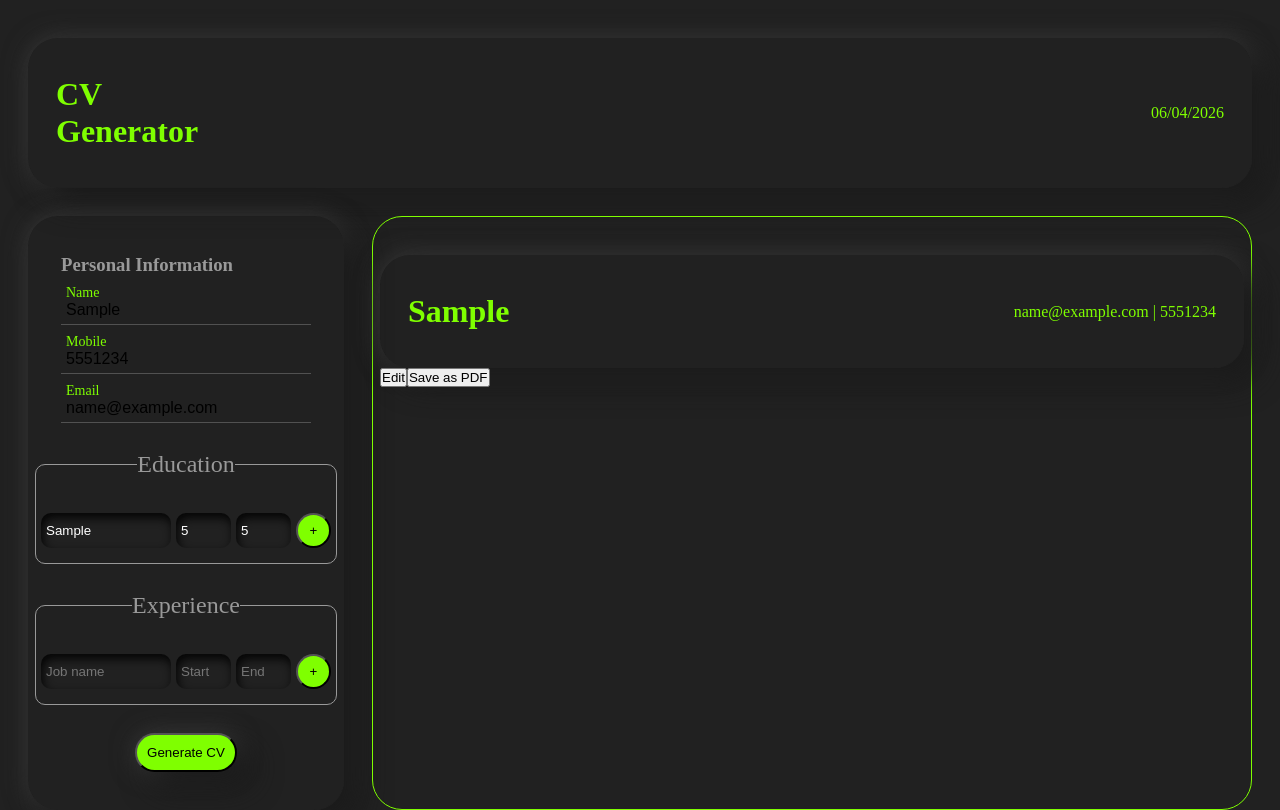
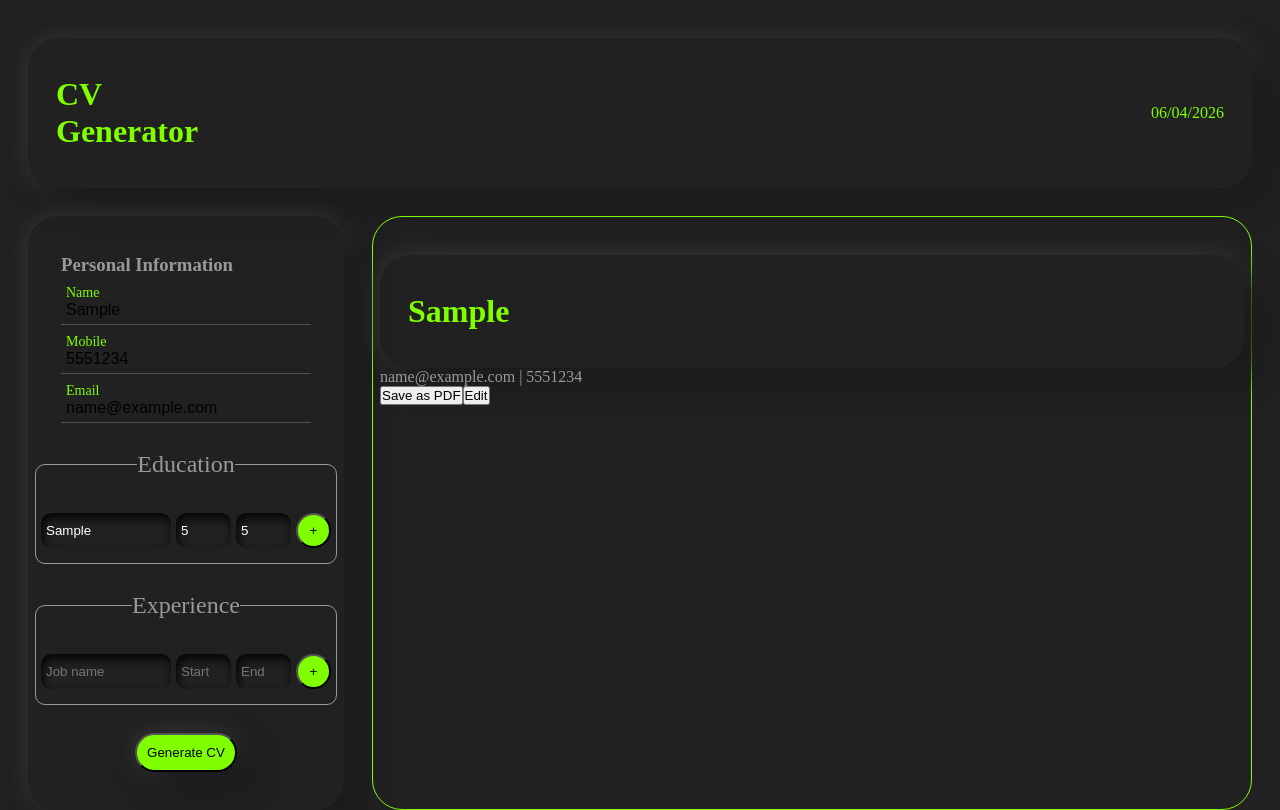
Before and after one commit to NomadicHippiee/cv-generator, a React (Vite) app: page / in a window 1280 px wide. Both pictures are taken after typing "Sample", "5551234", "name@example.com", "Sample", "5", "5" into the empty fields and a click on the button "Generate CV". Built offline with nearby package versions, Linux system fonts and the light colour scheme.

Commit message:
Fix layout for PDF element

```diff
--- a/src/components/CVPreview.jsx
+++ b/src/components/CVPreview.jsx
@@ -33,10 +33,11 @@ export default function CVPreview({ cvData, onEdit }) {
         <div id="cv-preview" className="cv-preview">
           <header className="cv-header">
             <h1>{cvData.name}</h1>
+          </header>
           <p>
             {cvData.email} | {cvData.phone}
           </p>
-          </header>
+
           {cvData.education.length > 0 && (
             <section className="cv-section">
               <h2>Education</h2>
@@ -64,16 +65,16 @@ export default function CVPreview({ cvData, onEdit }) {
               ))}
             </section>
           )}
-        </div>
-      )}
           {hasData && (
             <div className="cv-buttons">
+              <button className="pdf-button" onClick={handleSaveAsPdf}>
+                Save as PDF
+              </button>
               <button className="edit-button" onClick={onEdit}>
                 Edit
               </button>
-          <button className="pdf-button" onClick={handleSaveAsPdf}>
-            Save as PDF
-          </button>
+            </div>
+          )}
         </div>
       )}
     </div>
```
Lines whose indentation alone changed are shown as unchanged.
